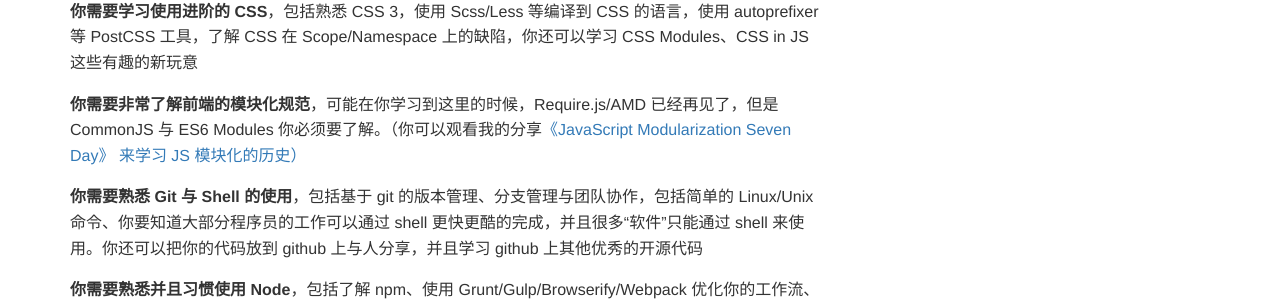
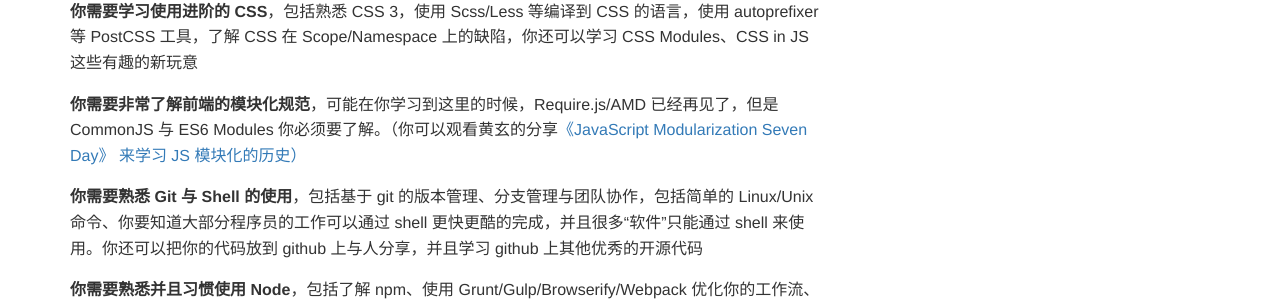
Before and after one commit to wananshine/Ping-Blog, a Jekyll site: the page built from _posts/2017/2018-04-17-Javascript-JavaScript（var、function、type）.md, in a window 1280 px wide and 900 px high, scrolled down 615 px. Shown: the part 164-469 px from the top of the window. Built offline with Jekyll 4.4.1, drawn with Linux system fonts in a browser that asks for light colours; a script that is not in the unit is left out.

```diff
--- a/_posts/2017/2018-04-17-Javascript-JavaScript（var、function、type）.md
+++ b/_posts/2017/2018-04-17-Javascript-JavaScript（var、function、type）.md
@@ -22,7 +22,7 @@
 
 **你需要学习使用进阶的 CSS**，包括熟悉 CSS 3，使用 Scss/Less 等编译到 CSS 的语言，使用 autoprefixer 等 PostCSS 工具，了解 CSS 在 Scope/Namespace 上的缺陷，你还可以学习 CSS Modules、CSS in JS 这些有趣的新玩意
 
-**你需要非常了解前端的模块化规范**，可能在你学习到这里的时候，Require.js/AMD 已经再见了，但是 CommonJS 与 ES6 Modules 你必须要了解。（你可以观看我的分享[《JavaScript Modularization Seven Day》 来学习 JS 模块化的历史） ](http://huangxuan.me/js-module-7day/#/)
+**你需要非常了解前端的模块化规范**，可能在你学习到这里的时候，Require.js/AMD 已经再见了，但是 CommonJS 与 ES6 Modules 你必须要了解。（你可以观看黄玄的分享[《JavaScript Modularization Seven Day》 来学习 JS 模块化的历史） ](http://huangxuan.me/js-module-7day/#/)
 
 **你需要熟悉 Git 与 Shell 的使用**，包括基于 git 的版本管理、分支管理与团队协作，包括简单的 Linux/Unix 命令、你要知道大部分程序员的工作可以通过 shell 更快更酷的完成，并且很多“软件”只能通过 shell 来使用。你还可以把你的代码放到 github 上与人分享，并且学习 github 上其他优秀的开源代码
 
```
